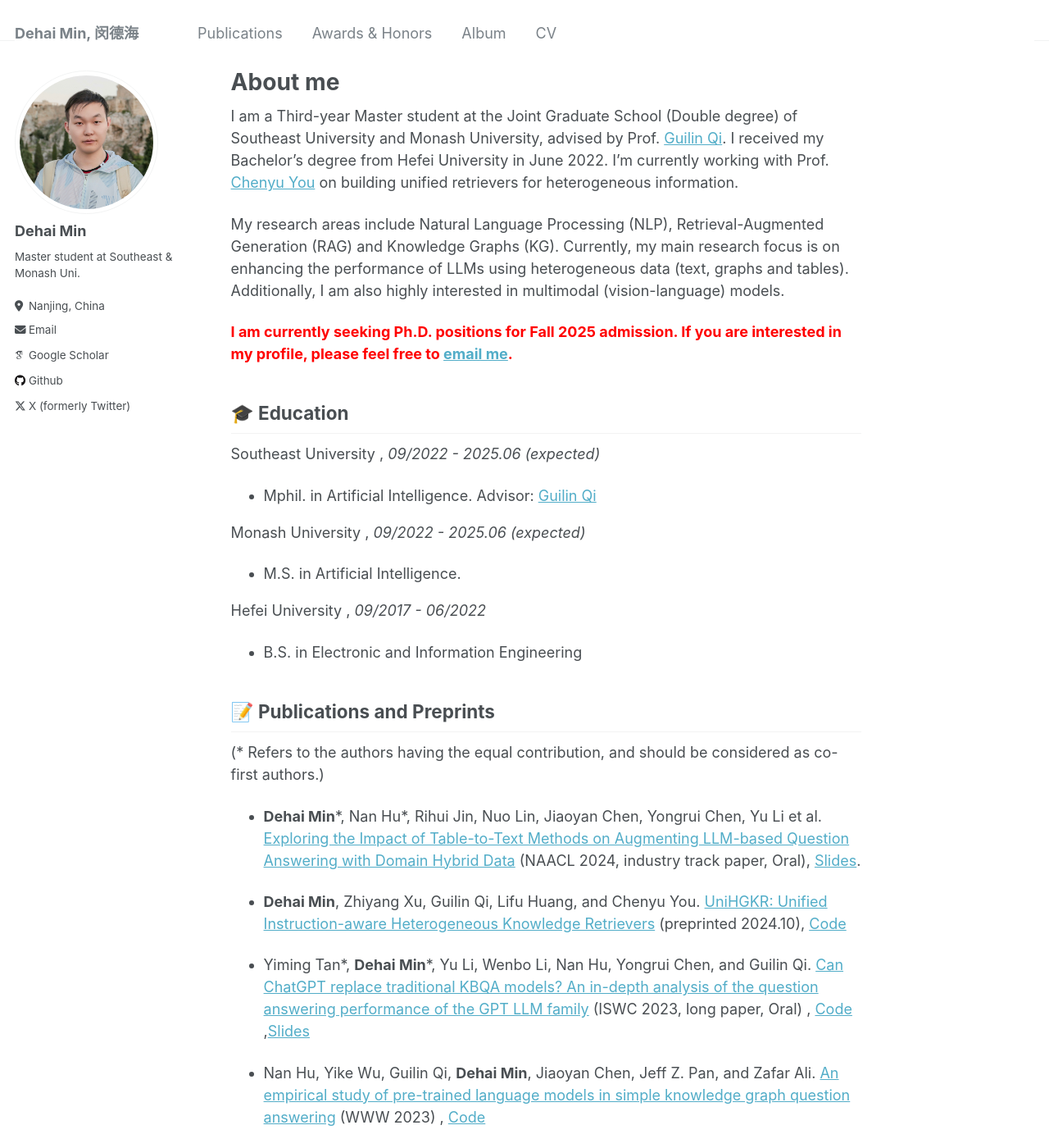
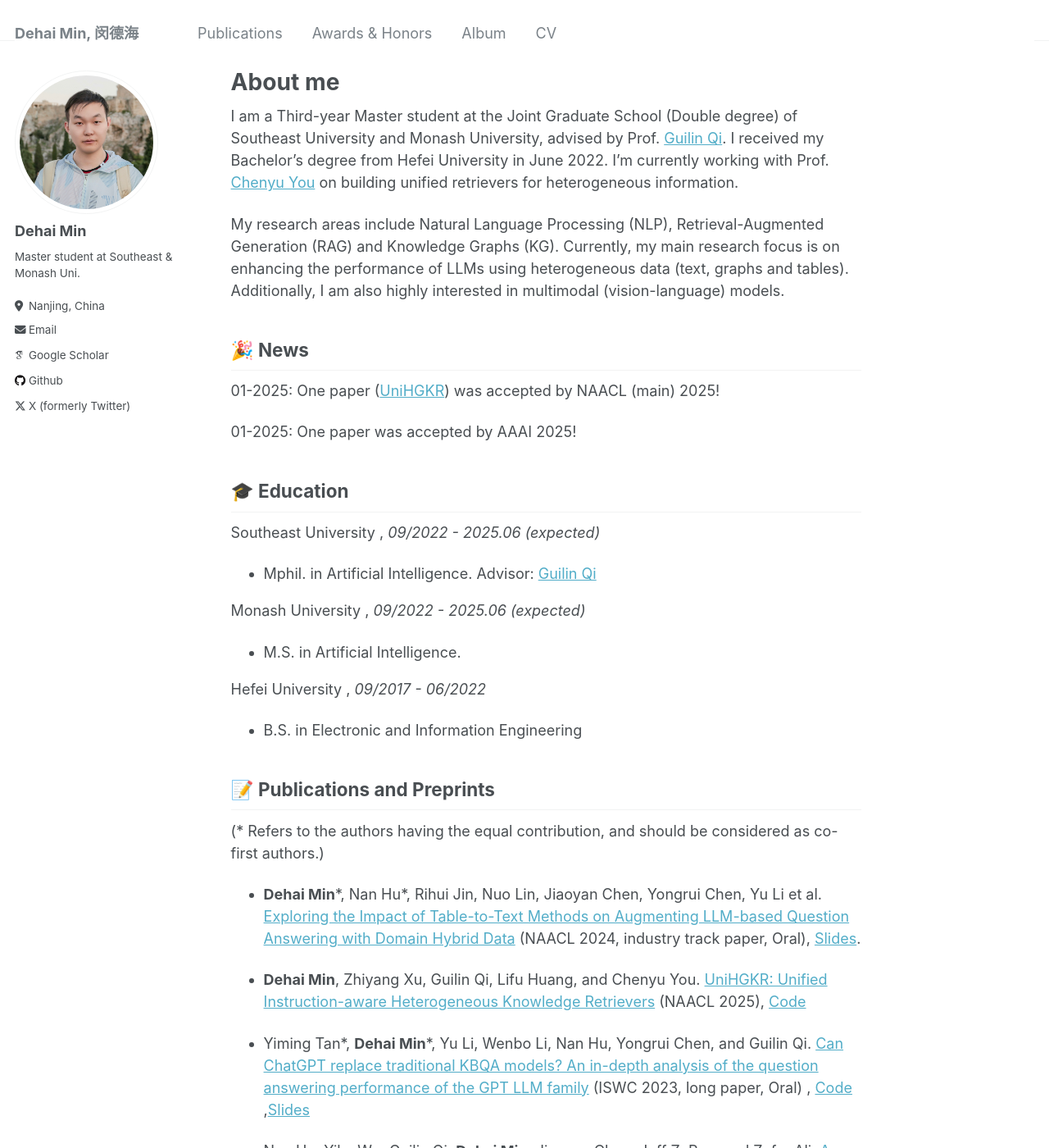
Before and after one commit to ZhishanQ/ZhishanQ.github.io, a Jekyll site: the page built from _pages/about.md, in a window 1280 px wide and 1400 px high. Shown: the whole window at 82% size. Built offline with Jekyll 4.4.1, drawn with Linux system fonts in a browser that asks for light colours; some web fonts are replaced.

Commit message:
Update about.md

```diff
--- a/_pages/about.md
+++ b/_pages/about.md
@@ -11,8 +11,12 @@
 
 My research areas include Natural Language Processing (NLP), Retrieval-Augmented Generation (RAG) and Knowledge Graphs (KG). Currently, my main research focus is on enhancing the performance of LLMs using heterogeneous data (text, graphs and tables). Additionally, I am also highly interested in multimodal (vision-language) models.
 
-<span style="color:red">**I am currently seeking Ph.D. positions for Fall 2025 admission. If you are interested in my profile, please feel free to [email me](mailto:dmin0007@student.monash.edu).**</span>
 
+## 🎉 News
+
+01-2025: One paper ([UniHGKR](https://arxiv.org/abs/2410.20163)) was accepted by NAACL (main) 2025!
+
+01-2025: One paper was accepted by AAAI 2025!
 
 ## 🎓 Education
 
@@ -34,7 +38,7 @@
 
 * **Dehai Min**\*, Nan Hu\*, Rihui Jin, Nuo Lin, Jiaoyan Chen, Yongrui Chen, Yu Li et al. [Exploring the Impact of Table-to-Text Methods on Augmenting LLM-based Question Answering with Domain Hybrid Data](https://arxiv.org/abs/2402.12869) (NAACL 2024, industry track paper, Oral), [Slides](https://zhishanq.github.io/files/Oral_for_NAACL_2024.pdf).
 
-* **Dehai Min**, Zhiyang Xu, Guilin Qi, Lifu Huang, and Chenyu You. [UniHGKR: Unified Instruction-aware Heterogeneous Knowledge Retrievers](https://arxiv.org/abs/2410.20163) (preprinted 2024.10), [Code](https://github.com/ZhishanQ/UniHGKR)
+* **Dehai Min**, Zhiyang Xu, Guilin Qi, Lifu Huang, and Chenyu You. [UniHGKR: Unified Instruction-aware Heterogeneous Knowledge Retrievers](https://arxiv.org/abs/2410.20163) (NAACL 2025), [Code](https://github.com/ZhishanQ/UniHGKR)
 
 
 * Yiming Tan\*, **Dehai Min**\*, Yu Li, Wenbo Li, Nan Hu, Yongrui Chen, and Guilin Qi. [Can ChatGPT replace traditional KBQA models? An in-depth analysis of the question answering performance of the GPT LLM family](https://link.springer.com/chapter/10.1007/978-3-031-47240-4_19) (ISWC 2023, long paper, Oral) , [Code](https://github.com/tan92hl/Complex-Question-Answering-Evaluation-of-GPT-family) ,[Slides](https://zhishanq.github.io/files/ISWC2023-oral_new.pdf)
```
